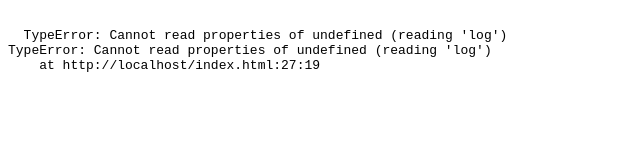
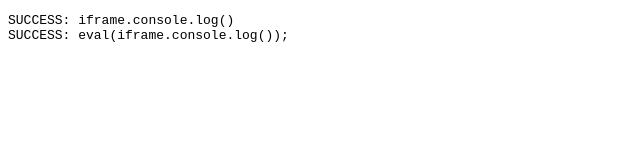
Before and after one commit to brucejo75/brucejo75.github.io, a plain HTML site: page index.html in a window 1280 px wide. Shown: the whole page, without its empty margins (0-640 px from the left). Drawn offline with Linux system fonts and the light colour scheme.

Commit message:
fix up messages

```diff
--- a/index.html
+++ b/index.html
@@ -11,9 +11,7 @@
 </head>
 
 <body>
-  <pre id='console'>
-
-  </pre>
+  <pre id='console'></pre>
   <script>
       myIFrame = document.createElement('iframe');
       if (!myIFrame.style) myIFrame.style = {};
@@ -22,15 +20,13 @@
       const panel = document.getElementById('console');
       var w = myIFrame.contentWindow;
       delete w.crypto;
-      delete w.console;
       try {
         w.console.log('testing iframe.console.log');
-        panel.append(`testing iframe.console.log\n`)
+        panel.append(`SUCCESS: iframe.console.log()\n`)
         w.eval.call(w, 'console.log("testing eval(iframe.console.log)");');
-        panel.append(`console.log("testing eval(iframe.console.log)");\n`)
+        panel.append(`SUCCESS: eval(iframe.console.log());\n`)
       } catch(e) {
-        panel.append(`${e.toString()}\n`);
-        panel.append(`${e.stack}\n`);
+        panel.append(`FAIL: ${e.toString()}\n${e.stack}\n`);
       }
   </script>
 </body>
```
